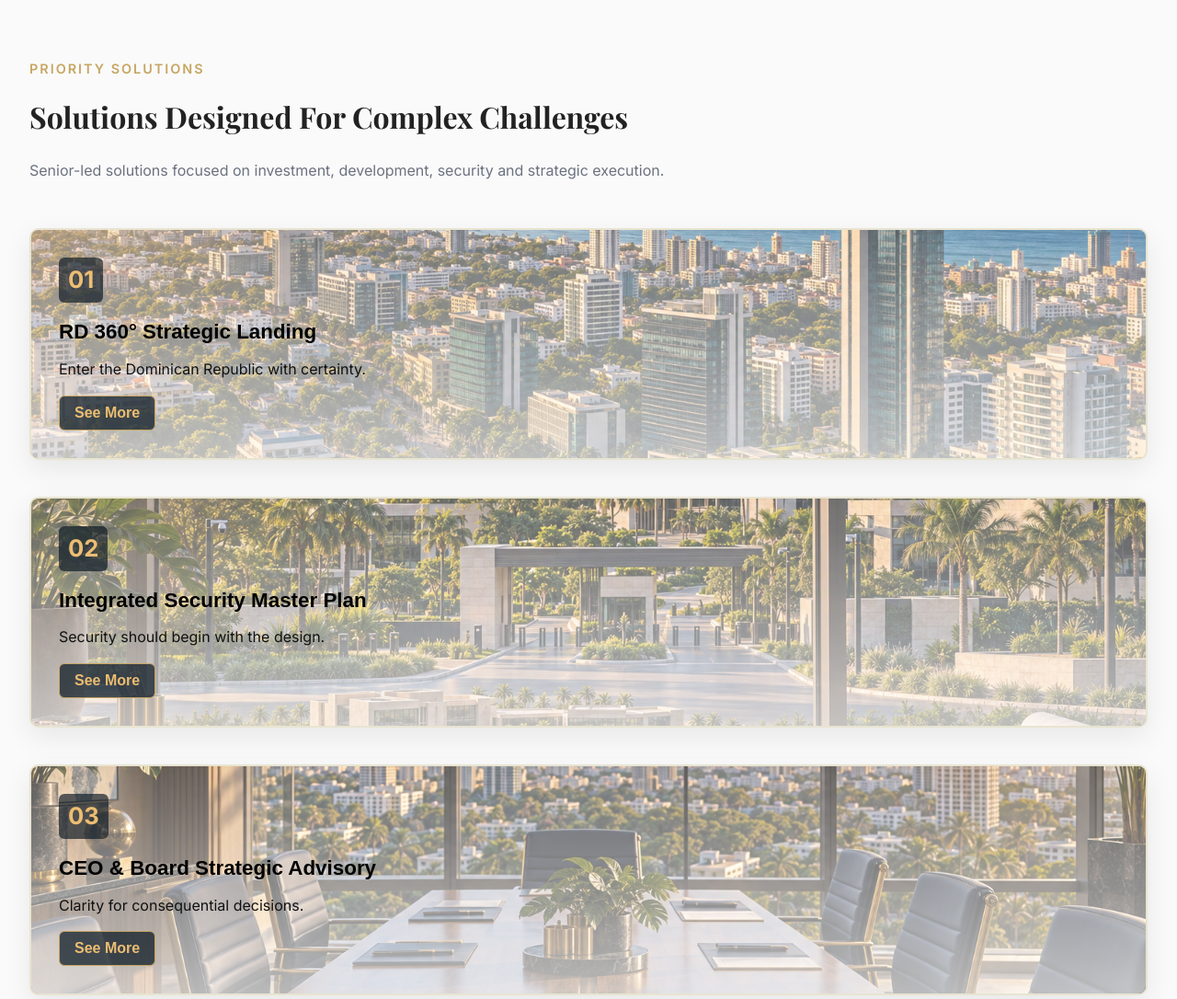
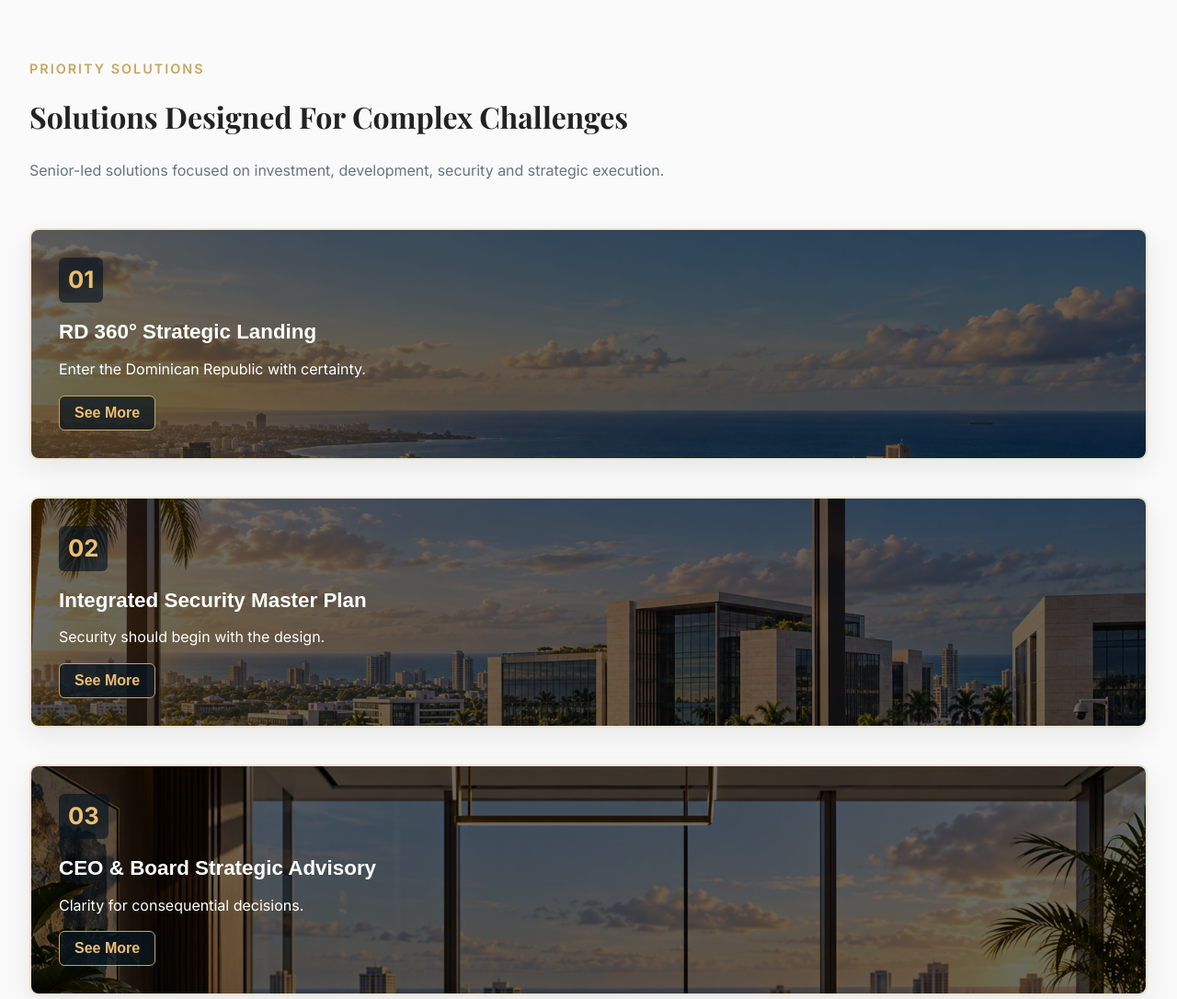
Before and after one commit to juan1221/CTD, a Flask app: page / in a window 1280 px wide. Shown: the part 2002-3088 px from the top of the page at 92% size. Run offline with Flask 3, Linux system fonts and the light colour scheme.

Commit message:
Agragar plantilla de envio de correo, mejoras visuales por requerimientos

```diff
--- a/static/css/style.css
+++ b/static/css/style.css
@@ -447,17 +447,9 @@ p {
     z-index: 0;
     width: 100%;
     height: 100%;
+    filter: brightness(.42);
     object-fit: cover;
-    object-position: center;
-}
-
-.solution-card::before {
-    position: absolute;
-    inset: 0;
-    z-index: 1;
-    background: linear-gradient(180deg, rgba(255, 255, 255, .34) 0%, rgba(255, 255, 255, .72) 100%);
-    content: "";
-    pointer-events: none;
+    object-position: center top;
 }
 
 .solution-card > :not(.solution-card-image) {
@@ -468,11 +460,11 @@ p {
 .solution-card h3 {
     font-family: Arial, Helvetica, sans-serif;
     margin-bottom: 10px;
-    color: #000;
+    color: #fff;
 }
 
 .solution-card p {
-    color: #111;
+    color: #fff;
 }
 
 .solution-card:hover {
@@ -500,10 +492,23 @@ p {
     transform: translate(-50%, -50%);
     width: 90%;
     max-width: 1100px;
+    height: 85vh;
     max-height: 85vh;
     overflow-y: auto;
     padding: 60px;
     z-index: 1001;
+}
+
+.solution-card.active .solution-card-image {
+    position: sticky;
+    inset: auto;
+    top: 0;
+    left: 0;
+    max-width: none;
+    width: calc(100% + 120px);
+    height: calc(85vh + 56px);
+    margin: -60px -60px calc(-85vh - 56px);
+    transform: translateY(-60px);
 }
 
 .solution-extra {
@@ -517,7 +522,7 @@ p {
 
 .solution-extra h4 {
     font-size: 1.3rem;
-    color: #000;
+    color: #fff;
     margin-top: 25px;
     margin-bottom: 10px;
 }
@@ -536,7 +541,7 @@ p {
 
 .solution-extra li {
     margin-bottom: 10px;
-    color: #111;
+    color: #fff;
     line-height: 1.7;
 }
 
```
